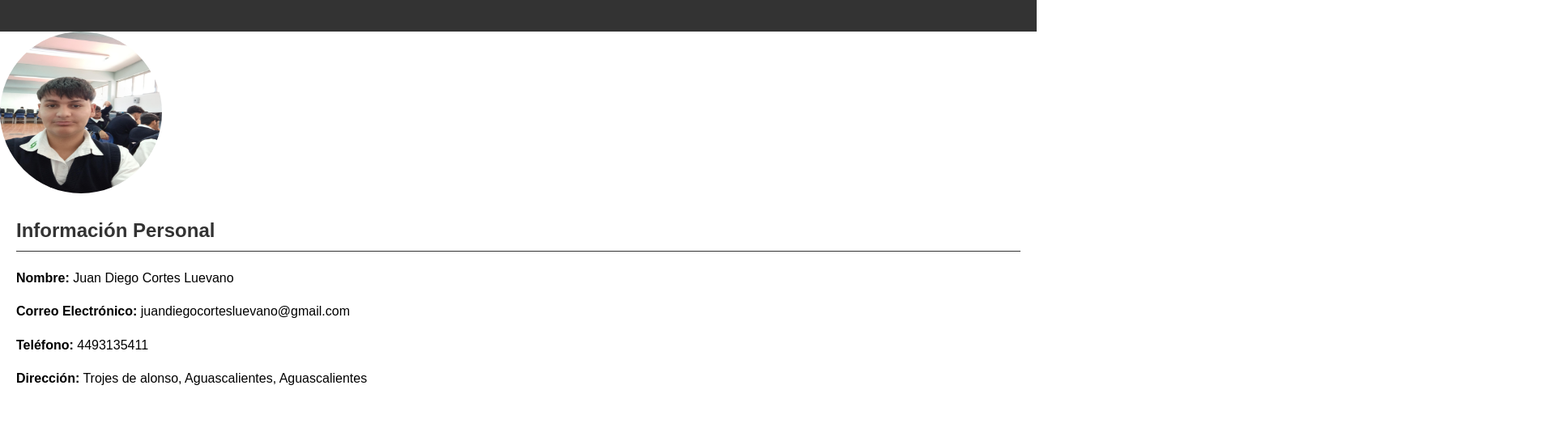
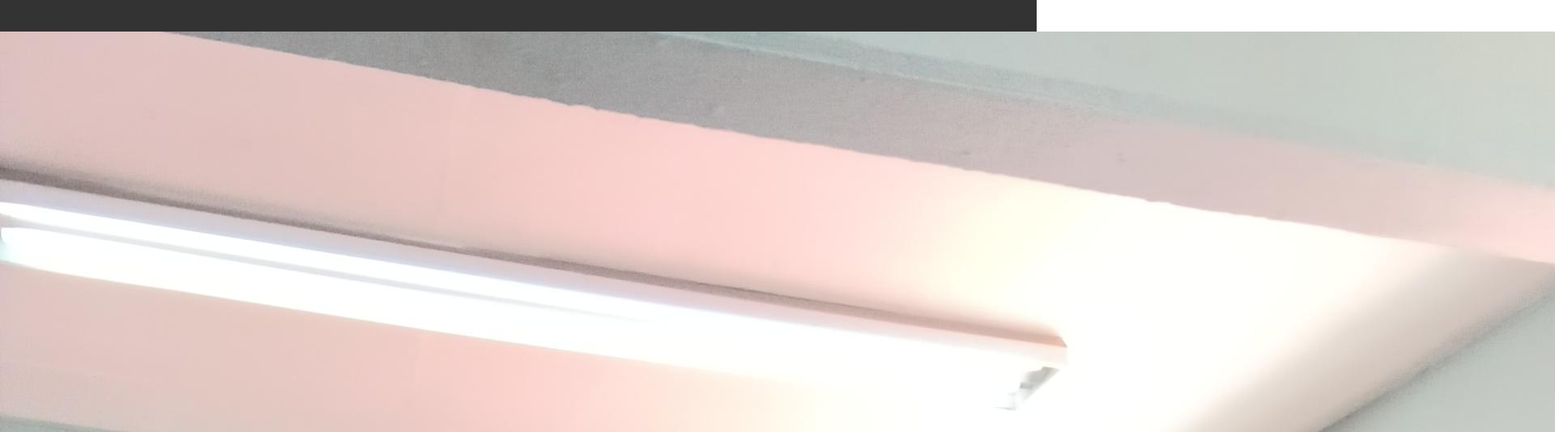
Before and after one commit to JuanDiegoCL/JuanDiego.github.io, a plain HTML site: page index.html in a window 1280 px wide. Shown: the part 74-608 px from the top of the page at 81% size, 1920 px wide, since content can reach past the window. Drawn offline with Linux system fonts and the light colour scheme.

Commit message:
Update index.html

```diff
--- a/index.html
+++ b/index.html
@@ -57,13 +57,6 @@
     <header>
         <h1>Mi Currículum</h1>
     </header>
-<style>
-	 .circulo {
-	 width: 200px;
-	 height: 200px;
-	 border-radius: 100%;
-	 }
-</style>
 <img src="img.jpg"  class="circulo" alt="" />
     <section id="informacion-personal">
         <h2>Información Personal</h2>
```
